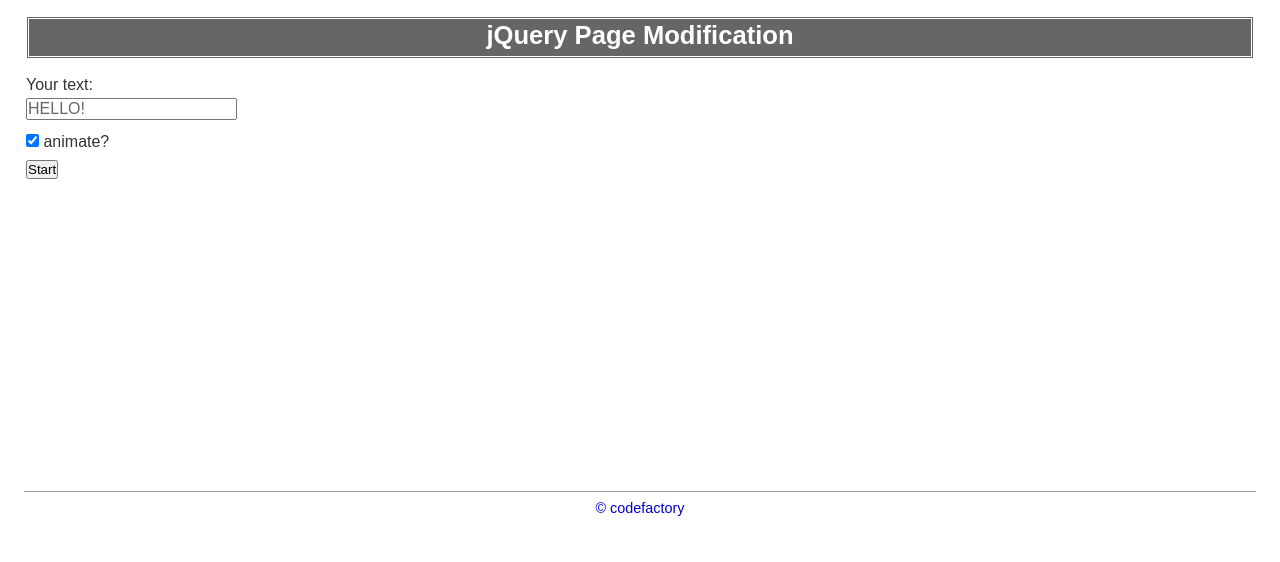
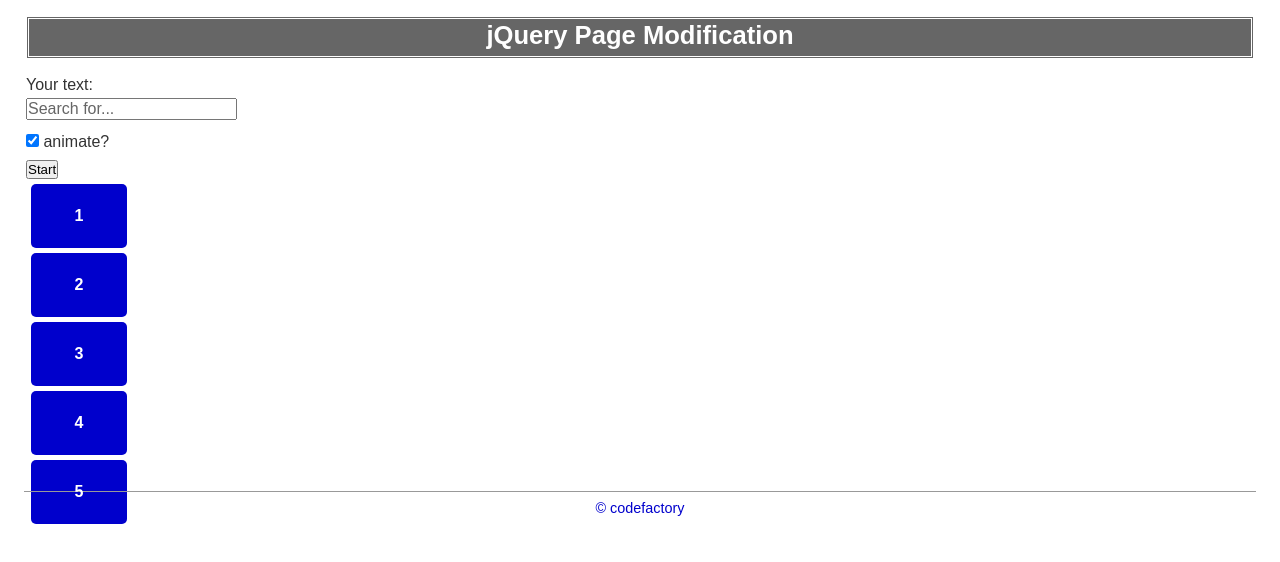
Before and after one commit to TanjaKunz/FSWD70-jQuery-DAY01-Tanja-Daniele, a plain HTML site: page manipulating/exercise.html in a window 1280 px wide. Drawn offline with nearby package versions, Linux system fonts and the light colour scheme.

Commit message:
intermediate exercise

```diff
--- a/manipulating/exercise.html
+++ b/manipulating/exercise.html
@@ -33,5 +33,23 @@
 	<!-- my script -->
 	<script src="myscript.js"></script>
 
+	<script>
+		$(document).ready(function(){
+			var form = $("form").children();
+			$("article").prepend(form);
+			$("form").remove();
+
+			$("button").after("<div>1</div><div>2</div><div>3</div><div>4</div><div>5</div>");
+
+			$("input").attr("value", "Search for...");
+
+			$("div").addClass("box");
+
+			$("a").attr("href", "http://www.codefactory.wien");
+
+		});
+
+	</script>
+
 </body>
 </html>
```
